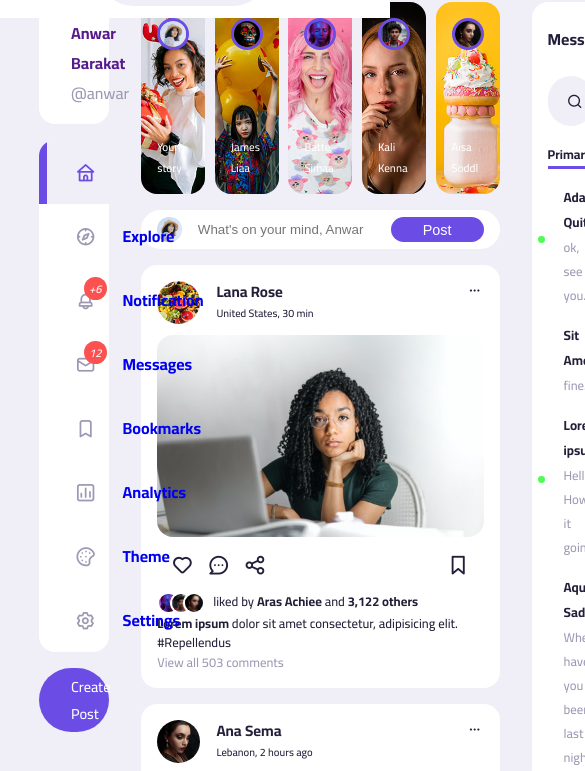
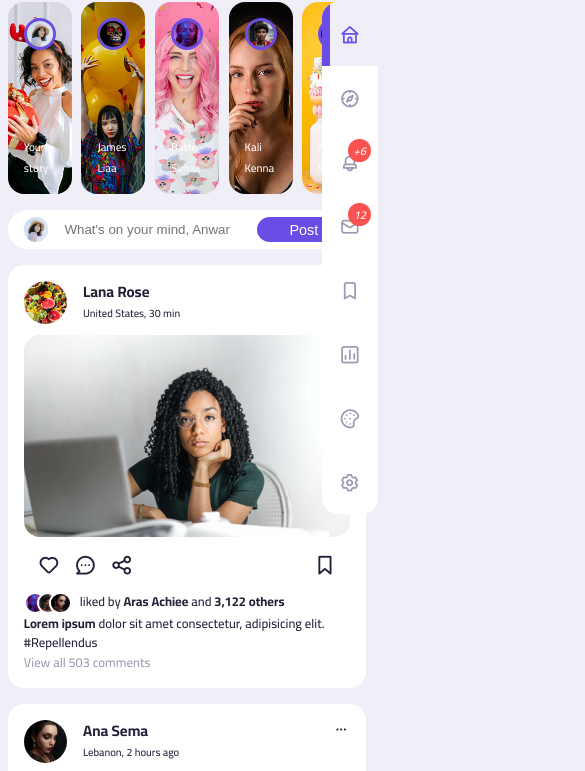
Before and after one commit to Anwar-Barakat/Responsive-Social-Media, a plain HTML site: page index.html in a window 390 px wide. Shown: the part 84-855 px from the top of the page, 585 px wide, since content can reach past the window. Drawn offline with nearby package versions, Linux system fonts and the light colour scheme.

Commit message:
make the website responsive on big and middle screen

```diff
--- a/index.html
+++ b/index.html
@@ -19,6 +19,7 @@
         />
 
         <link rel="stylesheet" href="src/css/style.css" />
+        <link rel="stylesheet" href="src/css/responsive.css" />
     </head>
 
     <body>
--- /dev/null
+++ b/src/css/responsive.scss
@@ -0,0 +1,102 @@
+@media screen and (max-width: 1200px) {
+    .container {
+        width: 96%;
+    }
+    main {
+        .container {
+            grid-template-columns: 5rem auto 30vw;
+            gap: 1rem;
+            .left {
+                width: 5rem;
+                z-index: 5;
+                a.profile {
+                    display: none;
+                }
+                .sidebar {
+                    .nav-link {
+                        i {
+                            margin-left: 1.5rem;
+                        }
+                        h3 {
+                            display: none;
+                        }
+                    }
+                }
+                .btn {
+                    display: none;
+                }
+            }
+        }
+    }
+}
+
+@media screen and (max-width: 991px) {
+    nav {
+        .search-bar {
+            display: none;
+        }
+    }
+    main {
+        .container {
+            grid-template-columns: 0 auto 5rem;
+            gap: 0rem;
+            .left {
+                grid-column: 3/4;
+                position: fixed;
+                bottom: 0;
+                right: 0;
+                .sidebar {
+                    .nav-link {
+                        display: flex;
+                        justify-content: center;
+                        align-items: center;
+                        i {
+                            margin-left: 0;
+                        }
+                    }
+                }
+                .notifications-popup {
+                    position: absolute;
+                    left: -20rem;
+                    width: 20rem;
+                    &::before {
+                        position: absolute;
+                        top: 1.3rem;
+                        left: calc(20rem - 0.6rem);
+                        display: block;
+                    }
+                }
+            }
+            .middle {
+                grid-column: 1/3;
+            }
+            .right {
+                display: none;
+            }
+        }
+    }
+}
+
+@media screen and (max-width: 991px) {
+    nav {
+        .search-bar {
+            display: none;
+        }
+    }
+    main {
+        .container {
+            grid-template-columns: 0 auto 5rem;
+            gap: 0rem;
+            .left {
+                grid-column: 3/4;
+                position: fixed;
+                bottom: 0;
+                right: 0;
+                .sidebar {
+                    width: 3.5rem;
+                    margin: auto;
+                }
+            }
+        }
+    }
+}
--- a/src/css/style.scss
+++ b/src/css/style.scss
@@ -38,7 +38,7 @@ body {
     overflow-x: hidden;
 }
 .container {
-    width: 80%;
+    width: 85%;
     margin: 0 auto;
 }
 
```
Also changed, not shown: src/css/responsive.css (added), src/css/style.css, 1 other file.
